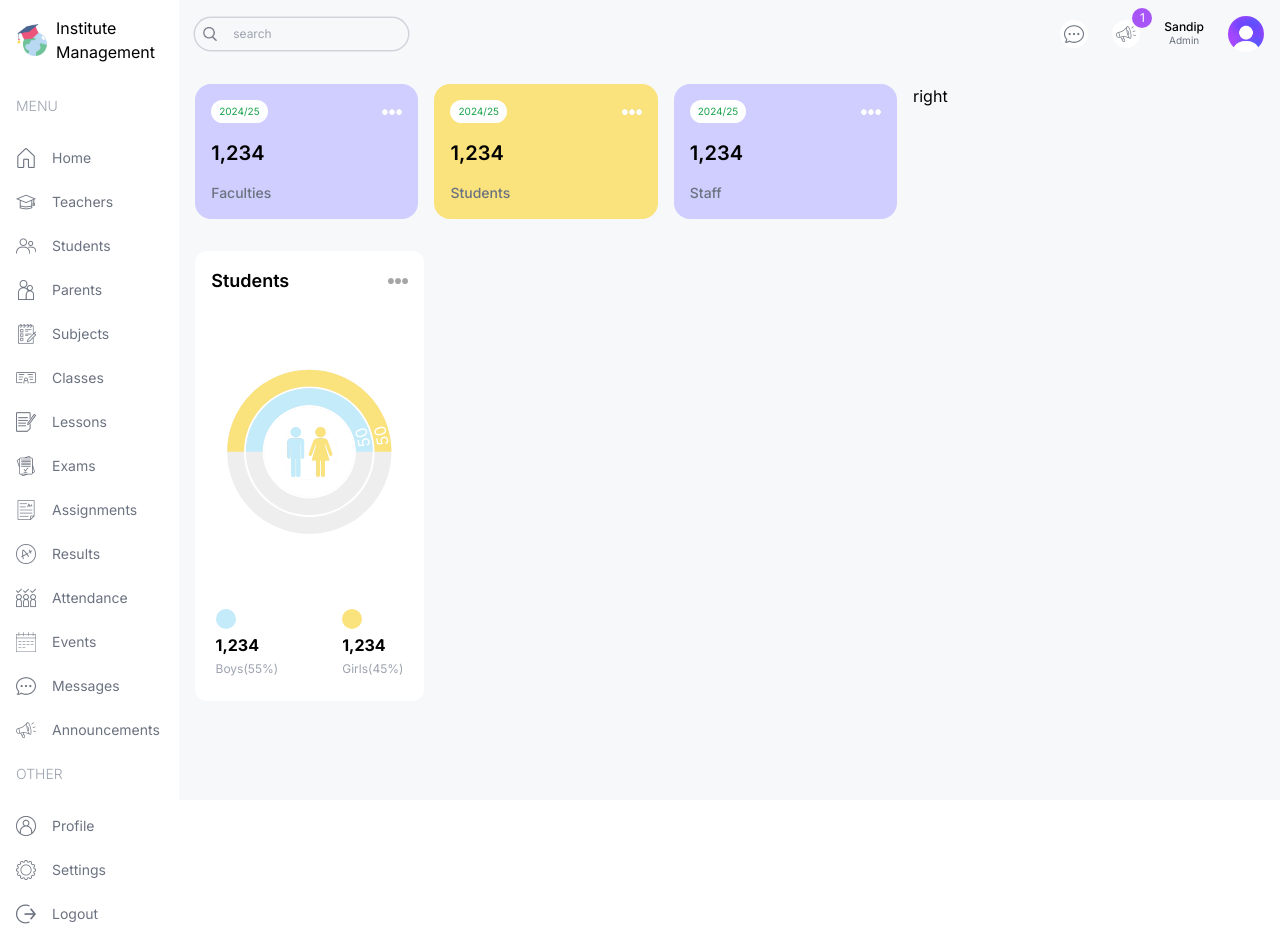
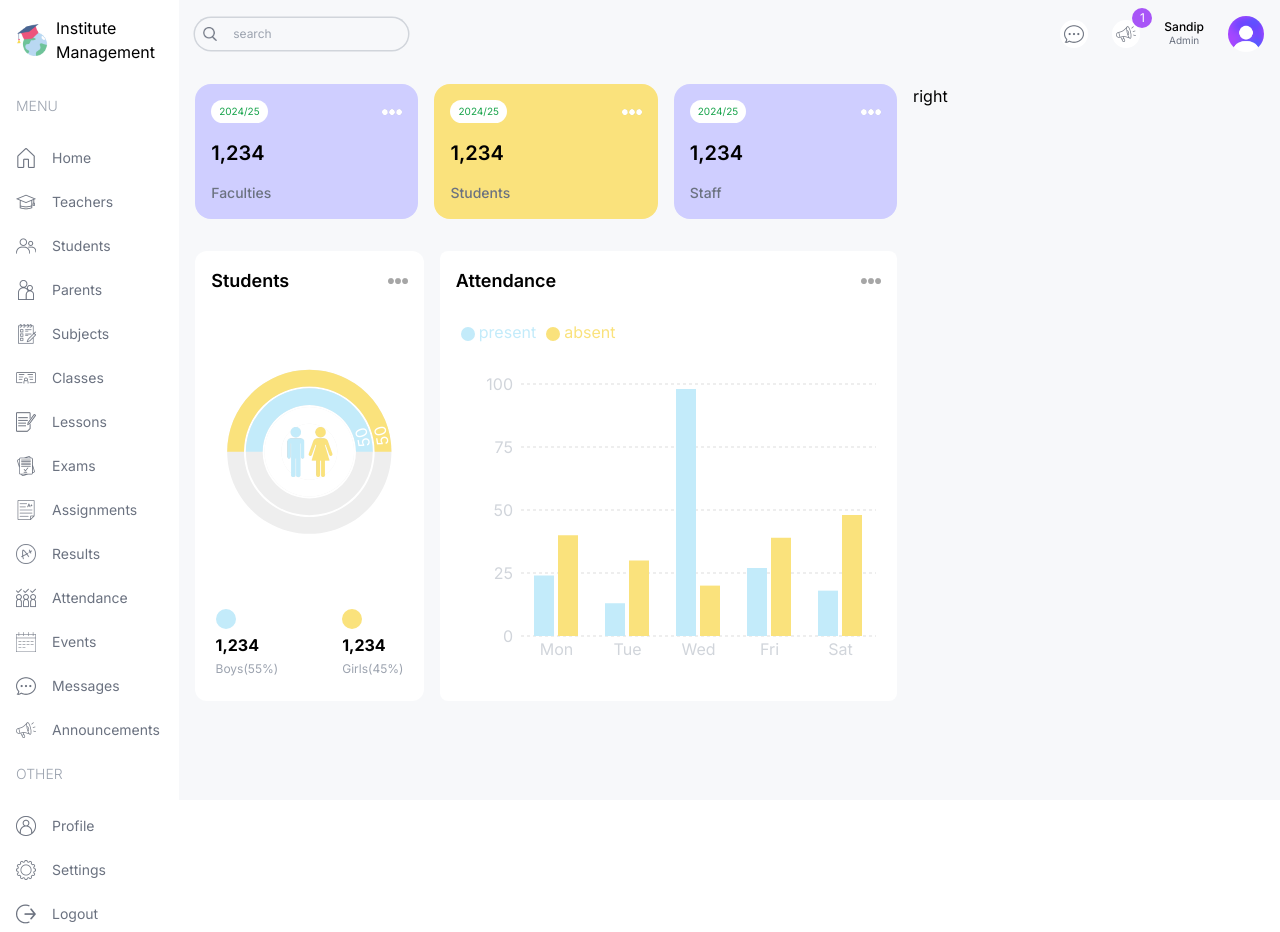
Before and after one commit to grownsandip/dashboard_app, a Next.js app: page /Admin in a window 1280 px wide. Built offline with nearby package versions, Linux system fonts and the light colour scheme.

Commit message:
attendenace chart added

```diff
--- a/src/app/(dashboard)/Admin/page.tsx
+++ b/src/app/(dashboard)/Admin/page.tsx
@@ -1,4 +1,5 @@
 import CountChart from '@/components/CountChart'
+import AttendanceChart from '@/components/AttendanceChart'
 import UserCards from '@/components/UserCards'
 import React from 'react'
 
@@ -21,7 +22,7 @@
         </div>
         {/* ATTENDANCE CHARTS */}
         <div className='w-full lg:w-2/3 h-[450px]'>
-
+         <AttendanceChart/>
         </div>
       </div>
       {/* BOTTOMCHARTS */}
--- /dev/null
+++ b/src/components/AttendanceChart.tsx
@@ -0,0 +1,61 @@
+"use client";
+import Image from 'next/image';
+import React from 'react'
+import { BarChart, Bar, XAxis, YAxis, CartesianGrid, Tooltip, Legend, ResponsiveContainer } from 'recharts';
+const data = [
+    {
+      name: 'Mon',
+      present: 24,
+      absent: 40,
+    },
+    {
+      name: 'Tue',
+      present: 13,
+      absent: 30,
+    },
+    {
+      name: 'Wed',
+      present: 98,
+      absent: 20,
+    },
+    {
+      name: 'Fri',
+      present: 27,
+      absent: 39,
+    },
+    {
+      name: 'Sat',
+      present: 18,
+      absent: 48,
+    },
+  ];
+
+
+const AttendanceChart = () => {
+  return (
+    <div className='bg-white h-full rounded-lg p-4'>
+        <div className='flex justify-between items-center'>
+            <h1 className='text-lg font-semibold'>Attendance</h1>
+            <Image src="/moreDark.png" alt="more" height={20} width={20}/>
+        </div>
+        <ResponsiveContainer width="100%" height="90%">
+        <BarChart
+          width={500}
+          height={300}
+          data={data}
+          barSize={20}
+        >
+          <CartesianGrid strokeDasharray="3 3" vertical={false}  stroke='#ddd'/>
+          <XAxis dataKey="name" axisLine={false} tick={{fill:"#d1d5db"}} tickLine={false}/>
+          <YAxis axisLine={false} tick={{fill:"#d1d5db"}} tickLine={false} />
+          <Tooltip contentStyle={{borderRadius:"10px",borderColor:"lightgray"}} />
+          <Legend  align='left' verticalAlign='top' wrapperStyle={{paddingTop:"20px",paddingBottom:"40px"}}/>
+          <Bar dataKey="present" fill="#C3EBFA" legendType='circle'/>
+          <Bar dataKey="absent" fill="#FAE27C"  legendType='circle' />
+        </BarChart>
+      </ResponsiveContainer>
+    </div>
+  )
+}
+
+export default AttendanceChart
```
